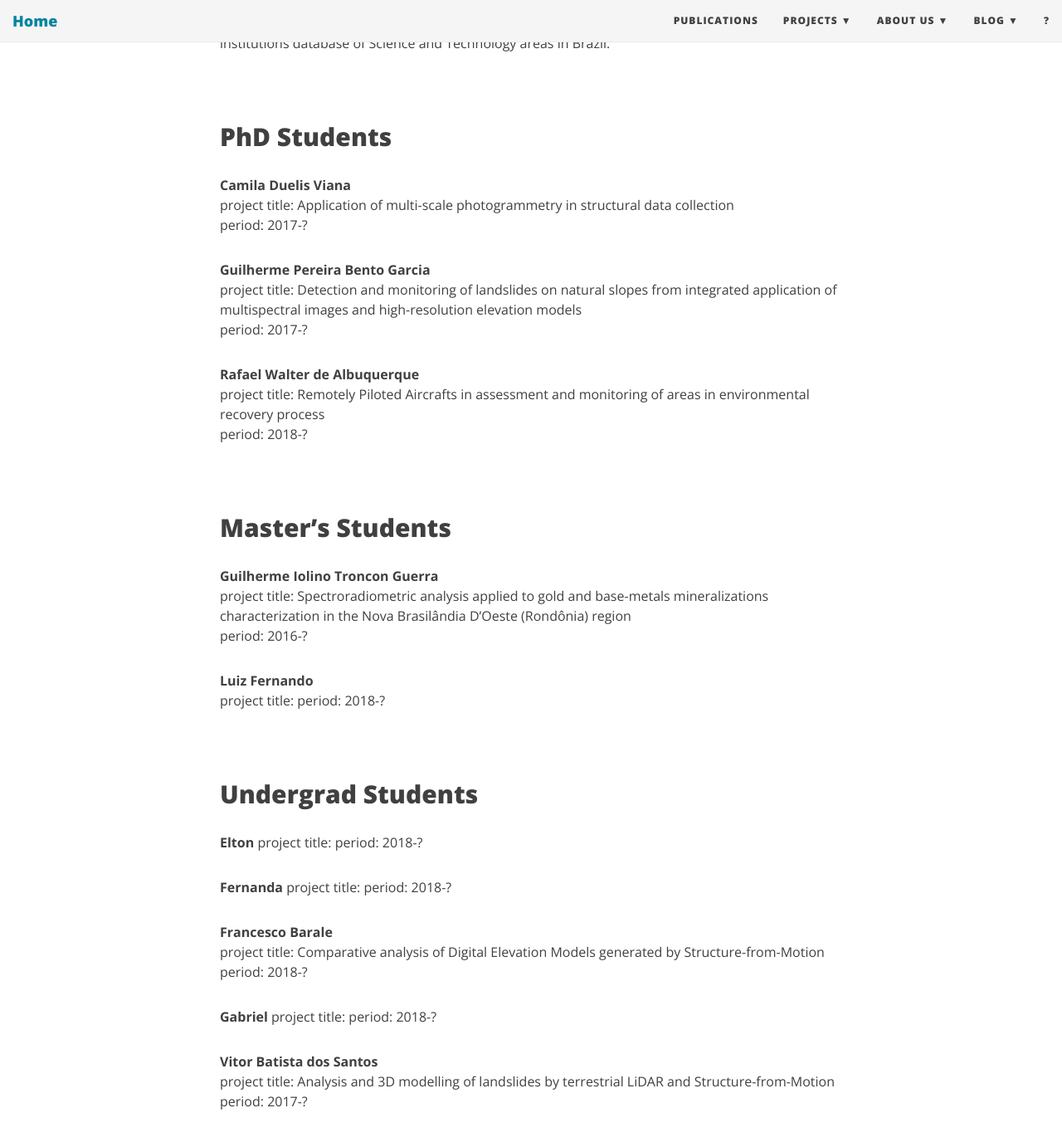
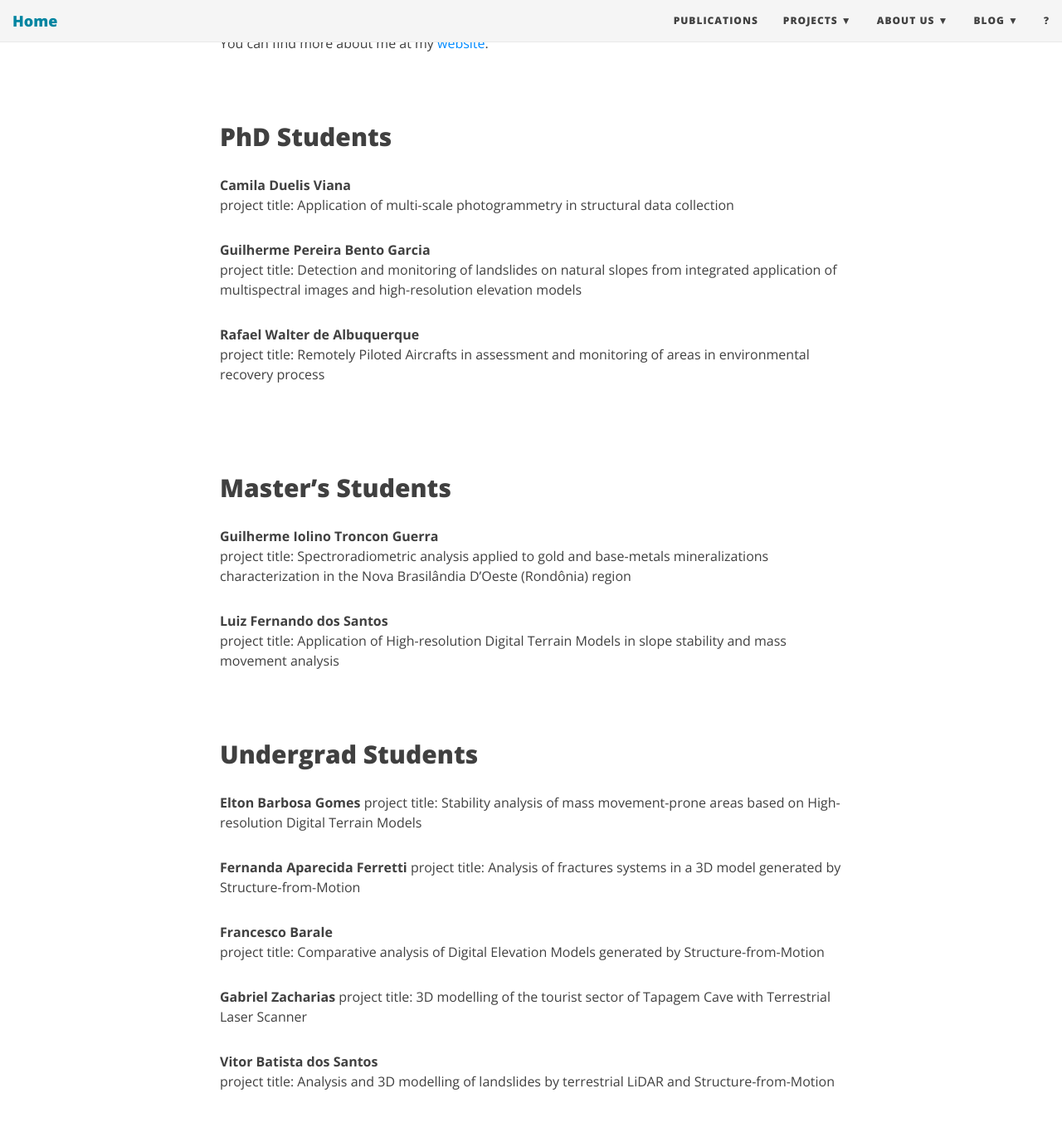
Before and after one commit to SPAMLab/SPAMLab.github.io, a Jekyll site: the page built from people.md, in a window 1280 px wide and 1400 px high, scrolled down 518 px. Shown: the top 1376 px of the window at 83% size. Built offline with Jekyll 4.4.1, drawn with Linux system fonts in a browser that asks for light colours; nearby versions of some CDN libraries; some of the changed text lies outside the part shown.

Commit message:
Update people.md

```diff
--- a/people.md
+++ b/people.md
@@ -8,9 +8,9 @@
 ### Prof. Carlos Henrique Grohmann
 I'm an Associate Professor (Geotechnologies) at the Institute of Energy and Environment, University of São Paulo, Brazil. My work is focused in Digital Terrain Analysis (Geomorphometry), free software (FOSS) and Remote Sensing.
 
-My ORCiD is [0000-0001-5073-5572](http://orcid.org/0000-0001-5073-5572)
+My ORCiD is [0000-0001-5073-5572](http://orcid.org/0000-0001-5073-5572). My Lattes CV is available in [Portuguese](http://lattes.cnpq.br/5846052449613692) or in [English](http://buscatextual.cnpq.br/buscatextual/visualizacv.do?metodo=apresentar&id=K4769337Z5&idiomaExibicao=2). The Lattes Database is a Curriculum and institutions database of Science and Technology areas in Brazil.
 
-You can see my Lattes CV in [Portuguese](http://lattes.cnpq.br/5846052449613692) or in [English](http://buscatextual.cnpq.br/buscatextual/visualizacv.do?metodo=apresentar&id=K4769337Z5&idiomaExibicao=2). The Lattes Database is a Curriculum and institutions database of Science and Technology areas in Brazil.
+You can find more about me at my [website](http://carlosgrohmann.com).
 
 &nbsp;
 
@@ -18,19 +18,16 @@
 **Camila Duelis Viana**
 project title: Application of multi-scale photogrammetry in structural data collection
 <!-- Aplicação de fotogrametria digital multi-escala para aquisição de dados estruturais  --->
-period: 2017-?
 
 
 **Guilherme Pereira Bento Garcia**
 project title: Detection and monitoring of landslides on natural slopes from integrated application of multispectral images and high-resolution elevation models
 <!-- Detecção e monitoramento de escorregamentos em encostas naturais a partir da utilização integrada de imagens espectrais e modelos de elevação de alta resolução  --->
-period: 2017-?
 
 
 **Rafael Walter de Albuquerque**
 project title: Remotely Piloted Aircrafts in assessment and monitoring of areas in environmental recovery process
 <!-- Aplicação de aeronaves remotamente pilotadas para avaliação e monitoramento de áreas em processo de recuperação ambiental --->
-period: 2018-?
 &nbsp;
 
 &nbsp;
@@ -40,43 +37,32 @@
 **Guilherme Iolino Troncon Guerra**
 project title: Spectroradiometric analysis applied to gold and base-metals mineralizations characterization in the Nova Brasilândia D’Oeste (Rondônia) region
 <!-- Análise espectrorradiométrica aplicada à caracterização das mineralizações de ouro e metais-base na região de Nova Brasilândia D’Oeste – Rondônia  --->
-period: 2016-?
 
 
-**Luiz Fernando**
-project title:
-period: 2018-?
+**Luiz Fernando dos Santos**
+project title: Application of High-resolution Digital Terrain Models in slope stability and mass movement analysis
 &nbsp;
 
 &nbsp;
 
 
 ## Undergrad Students
-**Elton**
-project title:
-period: 2018-?
+**Elton Barbosa Gomes**
+project title: Stability analysis of mass movement-prone areas based on High-resolution Digital Terrain Models
 
-
-**Fernanda**
-project title:
-period: 2018-?
-
+**Fernanda Aparecida Ferretti**
+project title: Analysis of fractures systems in a 3D model generated by Structure-from-Motion
 
 **Francesco Barale**
 project title: Comparative analysis of Digital Elevation Models generated by Structure-from-Motion
 <!-- Análise comparativa de modelos de elevação gerados por Structure-from-Motion  --->
-period: 2018-?
 
-
-**Gabriel**
-project title:
-period: 2018-?
-
+**Gabriel Zacharias**
+project title: 3D modelling of the tourist sector of Tapagem Cave with Terrestrial Laser Scanner
 
 **Vitor Batista dos Santos**
 project title: Analysis and 3D modelling of landslides by terrestrial LiDAR and Structure-from-Motion
 <!-- Análise e modelagem tridimensional de escorregamento de massa por LiDAR terrestre e Structure-from-Motion  --->
-period: 2017-?
 &nbsp;
 
 &nbsp;
@@ -86,5 +72,4 @@
 **Mariana dos Santos Toledo Busarello**
 project title: Structure-from-Motion based structural analysis of clastic dikes of the Corumbataí Formation
 <!-- Análise estrutural de diques clásticos da Formação Corumbataí a partir de Structure-from-Motion  --->
-period: 2017
 &nbsp;
```
